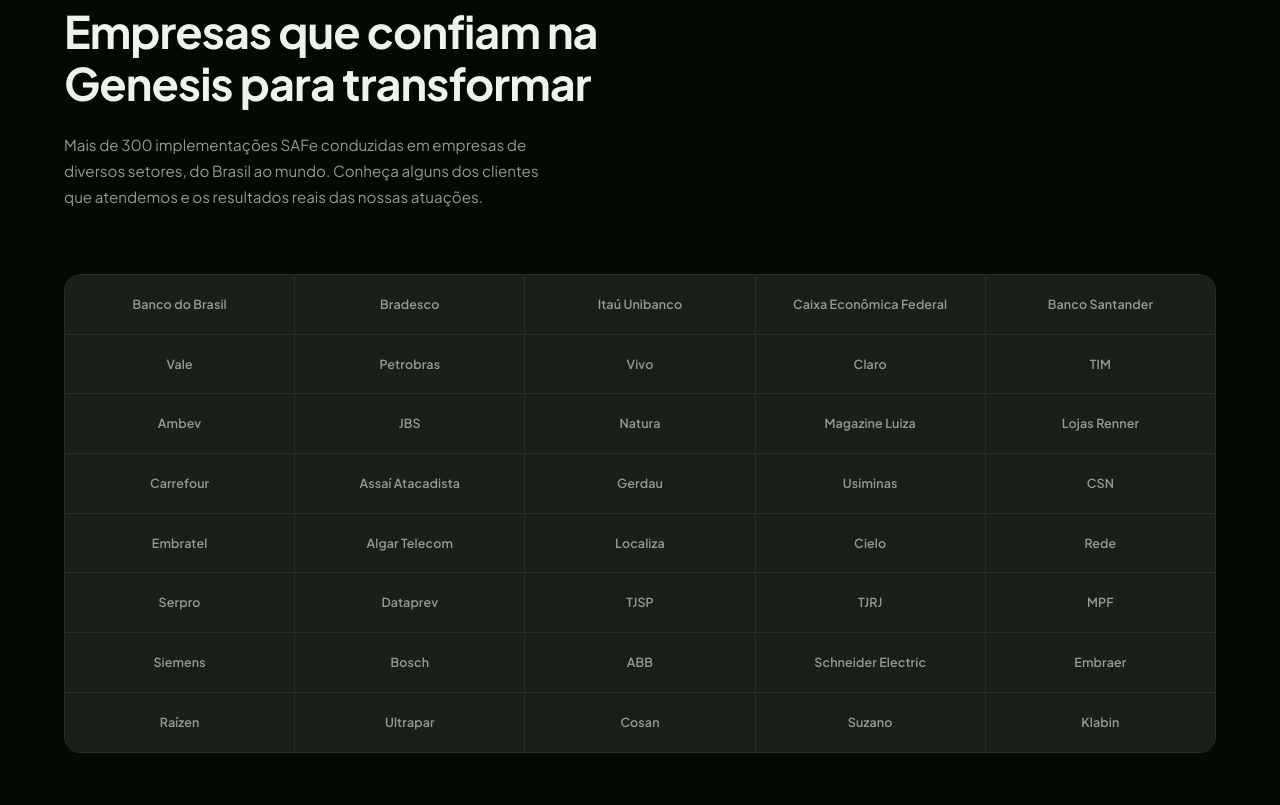
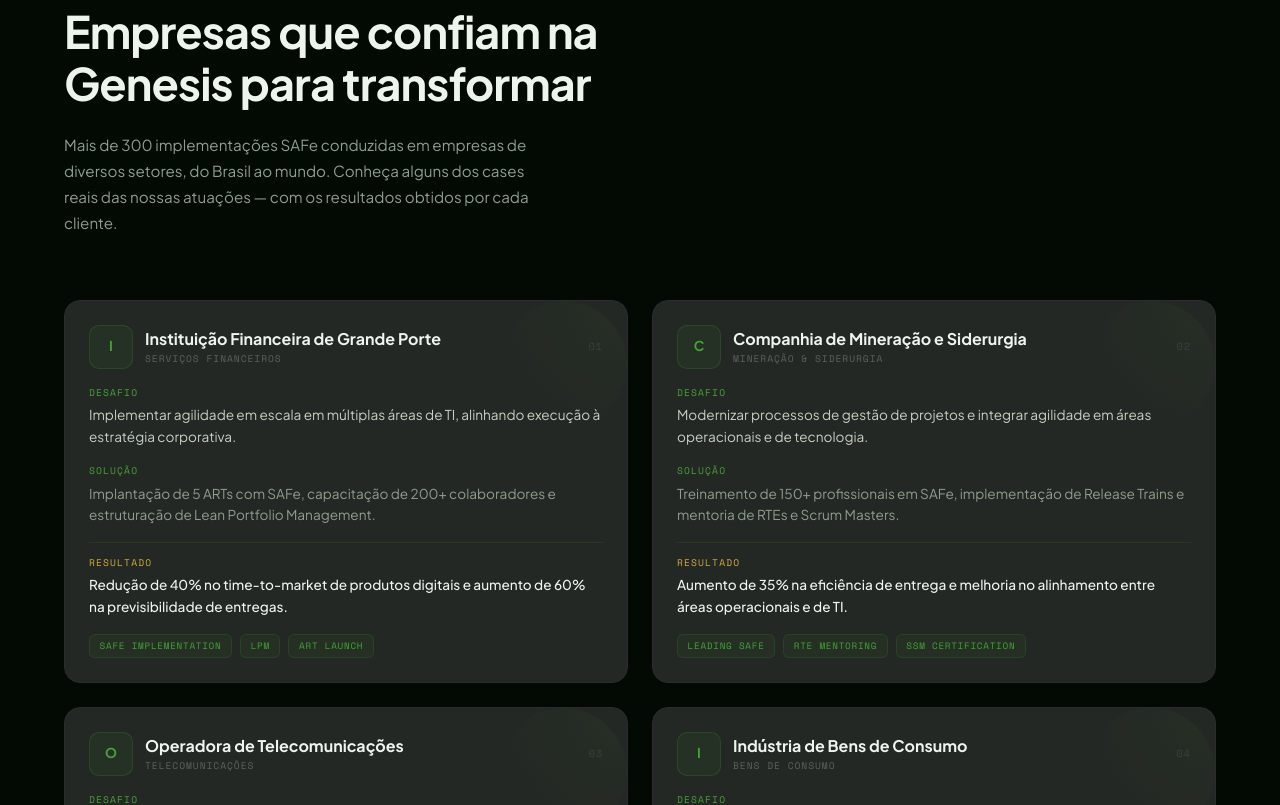
Before and after one commit to Caueiracouto/Academy-Genesis-Consulting, a React (Vite) app: page / in a window 1280 px wide. Shown: the part 8140-8945 px from the top of the page. Built offline with nearby package versions, Linux system fonts and the light colour scheme.

Commit message:
Updated Academy.tsx

```diff
--- a/src/pages/Academy.tsx
+++ b/src/pages/Academy.tsx
@@ -145,20 +145,9 @@ const STATS = [
   { value: '96%', label: 'Taxa de Satisfação' },
 ]
 
-const CLIENTS = [
-  'Banco do Brasil', 'Bradesco', 'Itaú Unibanco', 'Caixa Econômica Federal',
-  'Banco Santander', 'Vale', 'Petrobras', 'Vivo', 'Claro', 'TIM',
-  'Ambev', 'JBS', 'Natura', 'Magazine Luiza', 'Lojas Renner',
-  'Carrefour', 'Assaí Atacadista', 'Gerdau', 'Usiminas', 'CSN',
-  'Embratel', 'Algar Telecom', 'Localiza', 'Cielo', 'Rede',
-  'Serpro', 'Dataprev', 'TJSP', 'TJRJ', 'MPF',
-  'Siemens', 'Bosch', 'ABB', 'Schneider Electric', 'Embraer',
-  'Raízen', 'Ultrapar', 'Cosan', 'Suzano', 'Klabin',
-]
-
 const CASES = [
   {
-    company: 'Banco do Brasil',
+    company: 'Instituição Financeira de Grande Porte',
     sector: 'Serviços Financeiros',
     challenge: 'Implementar agilidade em escala em múltiplas áreas de TI, alinhando execução à estratégia corporativa.',
     solution: 'Implantação de 5 ARTs com SAFe, capacitação de 200+ colaboradores e estruturação de Lean Portfolio Management.',
@@ -166,7 +155,7 @@ const CASES = [
     tags: ['SAFe Implementation', 'LPM', 'ART Launch'],
   },
   {
-    company: 'Vale',
+    company: 'Companhia de Mineração e Siderurgia',
     sector: 'Mineração & Siderurgia',
     challenge: 'Modernizar processos de gestão de projetos e integrar agilidade em áreas operacionais e de tecnologia.',
     solution: 'Treinamento de 150+ profissionais em SAFe, implementação de Release Trains e mentoria de RTEs e Scrum Masters.',
@@ -174,7 +163,7 @@ const CASES = [
     tags: ['Leading SAFe', 'RTE Mentoring', 'SSM Certification'],
   },
   {
-    company: 'Vivo (Telefônica)',
+    company: 'Operadora de Telecomunicações',
     sector: 'Telecomunicações',
     challenge: 'Acelerar a entrega de produtos digitais e melhorar a colaboração entre times distribuídos no Brasil e Espanha.',
     solution: 'Implementação de SAFe em 3 ARTs, capacitação de POs/PMs e estruturação de PI Plannings multinacionais.',
@@ -182,7 +171,7 @@ const CASES = [
     tags: ['POPM', 'PI Planning', 'Distributed ARTs'],
   },
   {
-    company: 'Ambev',
+    company: 'Indústria de Bens de Consumo',
     sector: 'Bens de Consumo',
     challenge: 'Digitalizar a cadeia de suprimentos e introduzir agilidade em times de tecnologia e operações.',
     solution: 'Treinamento corporativo in-company de SAFe Scrum Master e Leading SAFe para 120+ colaboradores.',
@@ -190,7 +179,7 @@ const CASES = [
     tags: ['In-Company Training', 'SSM', 'SA'],
   },
   {
-    company: 'Magazine Luiza',
+    company: 'Varejista Nacional de Grande Porte',
     sector: 'Varejo & E-commerce',
     challenge: 'Escalar a agilidade para acompanhar o crescimento acelerado do e-commerce e integrar times de produto.',
     solution: 'Implementação de SAFe Agile Product Management e capacitação de 80+ POs, PMs e Tech Leads.',
@@ -198,7 +187,7 @@ const CASES = [
     tags: ['APM', 'POPM', 'Product Management'],
   },
   {
-    company: 'Siemens',
+    company: 'Grupo Industrial Multinacional',
     sector: 'Tecnologia Industrial',
     challenge: 'Alinhar arquitetura de solução com a estratégia ágil e preparar times para desenvolvimento em escala.',
     solution: 'Treinamento SAFe for Architects e DevOps para 60+ arquitetos e engenheiros distribuídos globalmente.',
@@ -1088,22 +1077,8 @@ export default function Academy() {
                 Empresas que confiam na Genesis para transformar
               </h2>
               <p style={{ fontFamily: 'Plus Jakarta Sans, sans-serif', fontSize: '0.95rem', color: '#8f9c8f', lineHeight: 1.7, maxWidth: '44ch' }}>
-                Mais de 300 implementações SAFe conduzidas em empresas de diversos setores, do Brasil ao mundo. Conheça alguns dos clientes que atendemos e os resultados reais das nossas atuações.
+                Mais de 300 implementações SAFe conduzidas em empresas de diversos setores, do Brasil ao mundo. Conheça alguns dos cases reais das nossas atuações — com os resultados obtidos por cada cliente.
               </p>
-            </div>
-          </div>
-
-          {/* Client logos grid */}
-          <div className="mb-16" style={{ border: '1px solid #2a2e2a', borderRadius: '16px', overflow: 'hidden', backgroundColor: '#1a1f1a' }}>
-            <div className="grid grid-cols-2 sm:grid-cols-3 md:grid-cols-5 gap-px" style={{ backgroundColor: '#2a2e2a' }}>
-              {CLIENTS.map(client => (
-                <div key={client} className="flex items-center justify-center px-4 py-5" style={{ backgroundColor: '#1a1f1a' }}>
-                  <span style={{ fontFamily: 'Plus Jakarta Sans, sans-serif', fontSize: '0.78rem', fontWeight: 600, color: '#8f9c8f', textAlign: 'center', letterSpacing: '0.01em', transition: 'color 0.2s' }}
-                    className="hover:text-white">
-                    {client}
-                  </span>
-                </div>
-              ))}
             </div>
           </div>
 
@@ -1166,7 +1141,7 @@ export default function Academy() {
               <path d="M12 22s8-4 8-10V5l-8-3-8 3v7c0 6 8 10 8 10z" />
             </svg>
             <p style={{ fontFamily: 'Plus Jakarta Sans, sans-serif', fontSize: '0.85rem', color: '#8f9c8f', lineHeight: 1.6 }}>
-              <span style={{ color: '#46a239', fontWeight: 600 }}>40+ empresas</span> já foram transformadas pela Genesis. Cada treinamento que ministramos é ancorado em casos reais como estes — não em exemplos genéricos de apostila.
+              <span style={{ color: '#46a239', fontWeight: 600 }}>Cada treinamento</span> que ministramos é ancorado em casos reais como estes — não em exemplos genéricos de apostila.
             </p>
           </div>
         </div>
```
